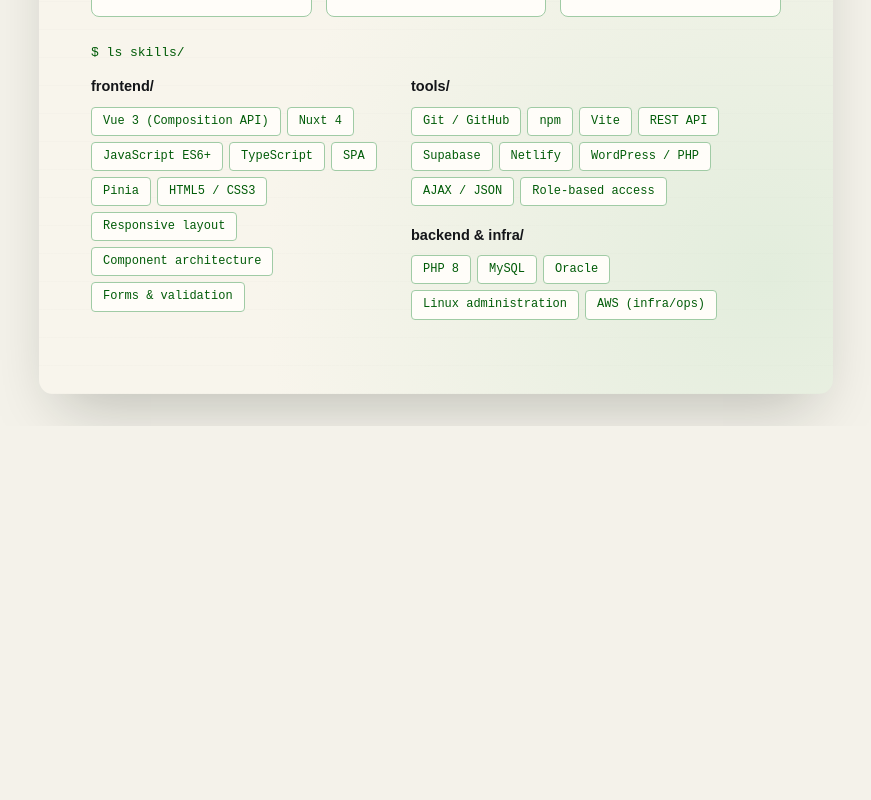
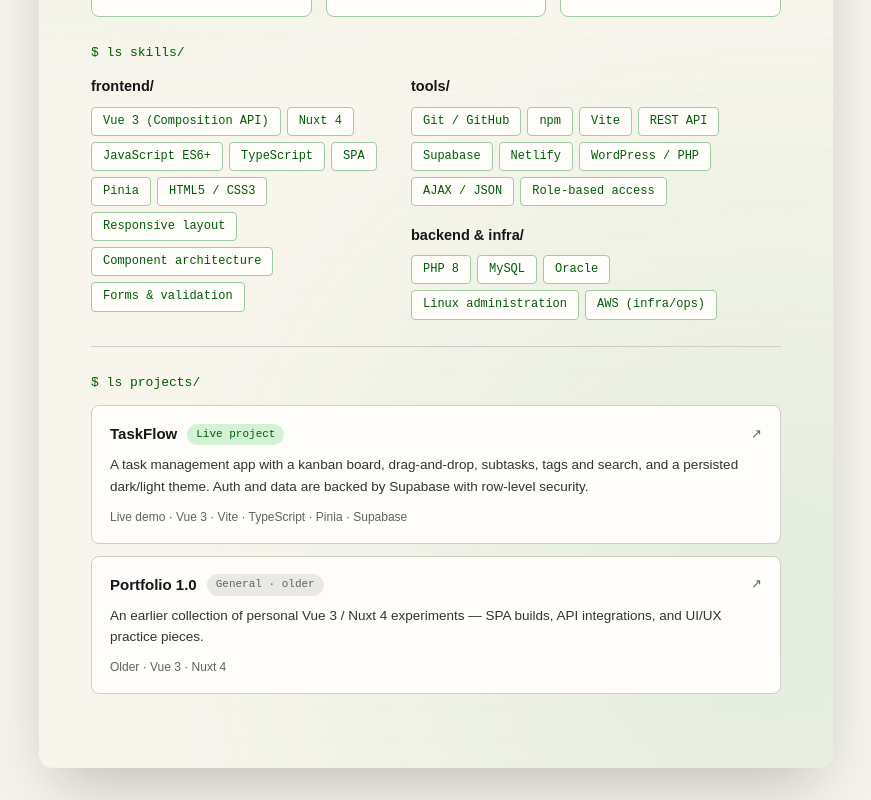
Before and after one commit to GrayMurakami/website-resume, a Nuxt app: page / in a window 1280 px wide. Shown: the part 609-1409 px from the top of the page, without its empty margins (204-1075 px from the left). Before the commit the page ends 1035 px from the top, so only its background shows below. Built offline with nearby package versions, Linux system fonts and the light colour scheme.

Commit message:
feat: ResumeProjects.vue added

```diff
--- a/app/app.vue
+++ b/app/app.vue
@@ -1,3 +1,8 @@
+<script setup lang="ts">
+import ResumeProjects from './components/resume/ResumeProjects.vue';
+
+</script>
+
 <template>
   <div class="page">
     <div class="titlebar">
@@ -17,6 +22,8 @@
     </p>
     <ResumeStats />
     <ResumeSkills />
+    <div class="rule"></div>
+    <ResumeProjects />
   </div>
 </template>
 
--- /dev/null
+++ b/app/components/resume/ResumeProjects.vue
@@ -0,0 +1,129 @@
+
+<template>
+  <div class="section-label">
+    $ ls projects/
+  </div>
+  <div class="projects">
+    <a
+      class="project-card"
+      href="https://taskflow-bygray.netlify.app/"
+      target="_blank"
+      rel="noopener"
+    >
+      <div class="project-head">
+        <span class="project-name">
+          TaskFlow
+        </span>
+        <span class="badge live">
+          Live project
+        </span>
+        <span class="project-arrow">
+          ↗
+        </span>
+      </div>
+      <p class="project-desc">
+        A task management app with a kanban board, drag-and-drop, subtasks, tags and search,
+        and a persisted dark/light theme. Auth and data are backed by Supabase with row-level security.
+      </p>
+      <div class="project-meta">
+        Live demo · Vue 3 · Vite · TypeScript · Pinia · Supabase
+      </div>
+    </a>
+
+    <a
+      class="project-card"
+      href="https://portfolio-bygray.netlify.app/"
+      target="_blank"
+      rel="noopener"
+    >
+      <div class="project-head">
+        <span class="project-name">
+          Portfolio 1.0
+        </span>
+        <span class="badge old">
+          General · older
+        </span>
+        <span class="project-arrow">
+          ↗
+        </span>
+      </div>
+      <p class="project-desc">
+        An earlier collection of personal Vue 3 / Nuxt 4 experiments — SPA builds,
+        API integrations, and UI/UX practice pieces.
+      </p>
+      <div class="project-meta">
+        Older · Vue 3 · Nuxt 4
+      </div>
+    </a>
+  </div>
+</template>
+
+<style scoped>
+.projects {
+  display: flex;
+  flex-direction: column;
+  gap: 12px;
+  margin-bottom: 26px;
+}
+
+.project-card {
+  display: block;
+  border: 1px solid var(--line);
+  border-radius: 8px;
+  padding: 16px 18px;
+  background: var(--card);
+  text-decoration: none;
+}
+
+.project-card:hover {
+  border-color: var(--card-border);
+  text-decoration: none;
+}
+
+.project-head {
+  display: flex;
+  align-items: center;
+  gap: 10px;
+  margin-bottom: 8px;
+}
+
+.project-name {
+  font-weight: 700;
+  font-size: 15px;
+  color: var(--text-strong);
+}
+
+.badge {
+  font-family: var(--mono);
+  font-size: 11px;
+  border-radius: 999px;
+  padding: 2px 9px;
+}
+
+.badge.live {
+  color: var(--accent-strong);
+  background: var(--accent-soft);
+}
+
+.badge.old {
+  color: var(--text-muted);
+  background: oklch(0.93 0.006 90);
+}
+
+.project-arrow {
+  margin-left: auto;
+  color: var(--text-muted);
+  font-size: 13px;
+}
+
+.project-desc {
+  color: var(--text-body);
+  font-size: 13.5px;
+  margin: 0 0 10px 0;
+}
+
+.project-meta {
+  font-size: 12px;
+  color: var(--text-muted);
+}
+</style>
--- a/app/components/resume/ResumeSkills.vue
+++ b/app/components/resume/ResumeSkills.vue
@@ -1,3 +1,4 @@
+
 <template>
   <div class="section-label">
     $ ls skills/
```
Also changed, not shown: app/components/resume/ResumeExperience.vue (added, +11 -0 lines), app/components/resume/ResumeStats.vue (line endings or trailing spaces).
